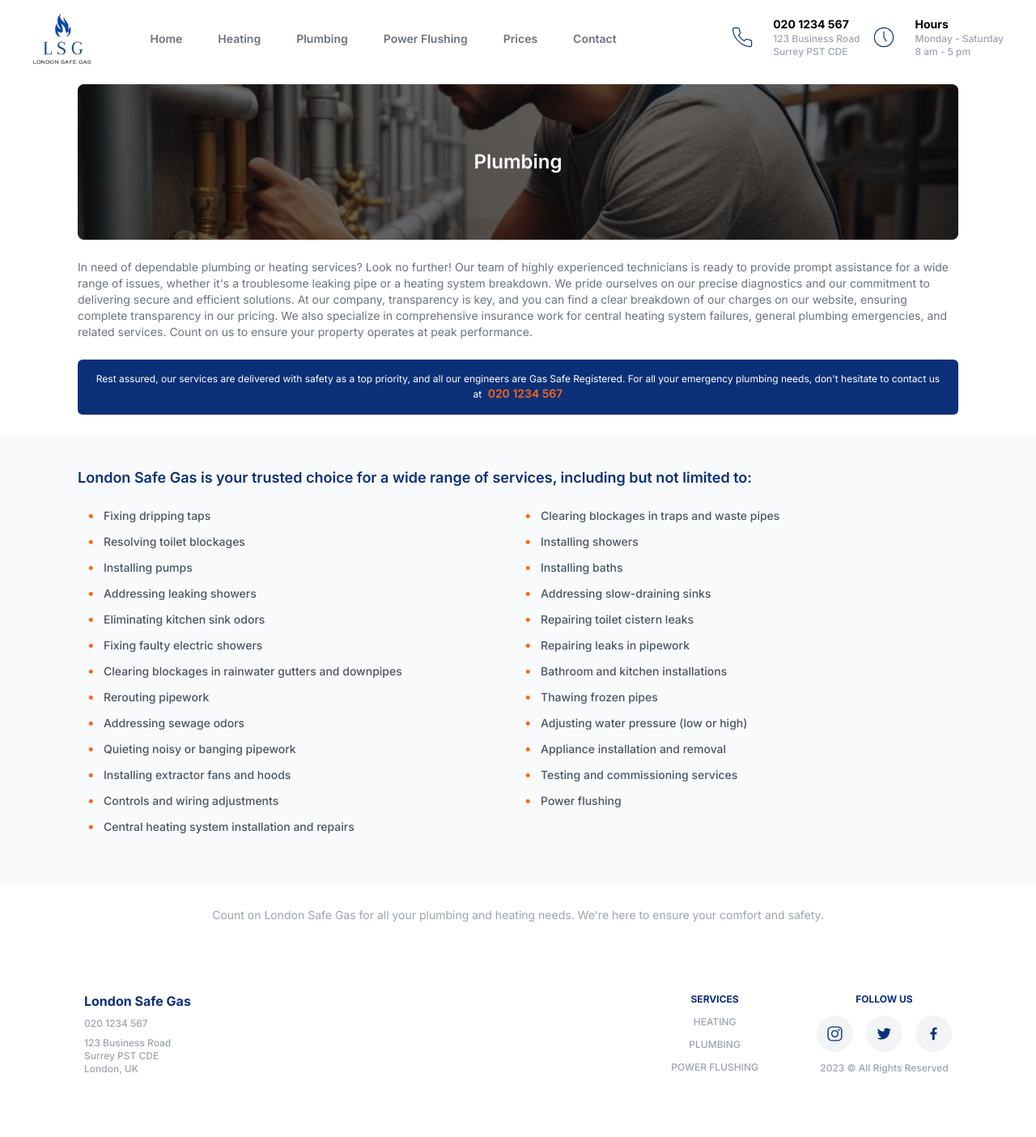
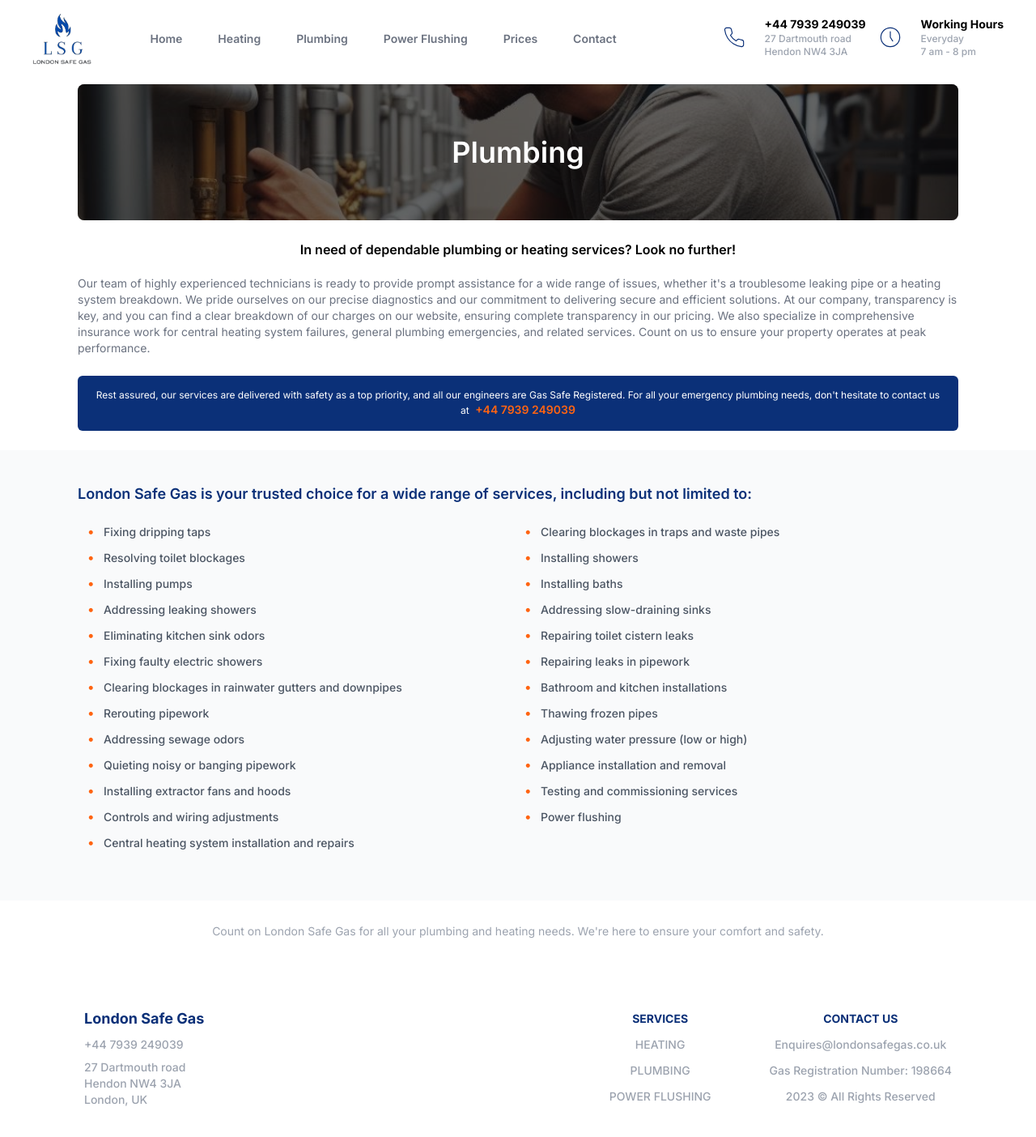
Before and after one commit to minhazk/London-Safe-Gas, a Next.js app: page /plumbing in a window 1280 px wide. Shown: the top 1404 px of the page at 81% size. Built offline with nearby package versions, Linux system fonts and the light colour scheme.

Commit message:
data  and layout changes

```diff
--- a/src/app/contact/page.tsx
+++ b/src/app/contact/page.tsx
@@ -1,4 +1,5 @@
 import { ContactForm } from '@/components/ContactForm';
+import { contactNumber } from '@/data';
 import { Navbar } from '@/layout/Navbar';
 
 export default function Pricing() {
@@ -6,12 +7,14 @@
         <>
             <Navbar />
 
-            <section className='mt-5 mb-12 grid gap-7 lg:grid-cols-2'>
+            <section className='mt-5 mb-12 grid gap-7 md:grid-cols-2'>
                 <div className='lg:py-10'>
-                    <h1 className='uppercase font-bold'>Contact Us</h1>
-                    <p className='text-gray-500 text-sm mt-1'>We are located in the Hendon region</p>
+                    <h1 className='text-sm md:text-base uppercase font-bold'>Contact Us</h1>
+                    <p className='text-gray-500 text-xs md:text-sm mt-1'>We are located in the Hendon region</p>
 
-                    <h2 className='text-primary font-bold text-2xl md:text-3xl my-4'>London Safe Gas</h2>
+                    <h2 className='text-primary font-bold text-2xl lg:text-3xl mt-4'>London Safe Gas</h2>
+
+                    <p className='text-md my-2 text-secondary font-semibold'>{contactNumber}</p>
 
                     <p className='text-sm text-gray-500'>
                         123 Business Road
@@ -26,7 +29,7 @@
 
                 <div className='rounded-lg overflow-hidden'>
                     <iframe
-                        src='https://www.google.com/maps/embed?pb=!1m18!1m12!1m3!1d2483.546467503302!2d-0.1220941230902424!3d51.50318971101058!2m3!1f0!2f0!3f0!3m2!1i1024!2i768!4f13.1!3m3!1m2!1s0x487604b900d26973%3A0x4291f3172409ea92!2slastminute.com%20London%20Eye!5e0!3m2!1sen!2suk!4v1697408165703!5m2!1sen!2suk'
+                        src='https://www.google.com/maps/embed?pb=!1m18!1m12!1m3!1d9916.420290549459!2d-0.2409548214964782!3d51.58463763223734!2m3!1f0!2f0!3f0!3m2!1i1024!2i768!4f13.1!3m3!1m2!1s0x487610c5529a0749%3A0xcdff3537b6aa4a45!2sHendon%2C%20London!5e0!3m2!1sen!2suk!4v1697710824360!5m2!1sen!2suk'
                         width='600'
                         height='350'
                         loading='lazy'
--- a/src/app/plumbing/page.tsx
+++ b/src/app/plumbing/page.tsx
@@ -12,12 +12,12 @@
             <ImageHeader title='Plumbing' image={Plumbing} />
 
             <section>
+                <p className='font-semibold text-sm md:text-base mb-5 text-center'>In need of dependable plumbing or heating services? Look no further!</p>
                 <p className='paragraph'>
-                    In need of dependable plumbing or heating services? Look no further! Our team of highly experienced technicians is ready to provide prompt assistance for a wide range of issues,
-                    whether it&apos;s a troublesome leaking pipe or a heating system breakdown. We pride ourselves on our precise diagnostics and our commitment to delivering secure and efficient
-                    solutions. At our company, transparency is key, and you can find a clear breakdown of our charges on our website, ensuring complete transparency in our pricing. We also specialize
-                    in comprehensive insurance work for central heating system failures, general plumbing emergencies, and related services. Count on us to ensure your property operates at peak
-                    performance.
+                    Our team of highly experienced technicians is ready to provide prompt assistance for a wide range of issues, whether it&apos;s a troublesome leaking pipe or a heating system
+                    breakdown. We pride ourselves on our precise diagnostics and our commitment to delivering secure and efficient solutions. At our company, transparency is key, and you can find a
+                    clear breakdown of our charges on our website, ensuring complete transparency in our pricing. We also specialize in comprehensive insurance work for central heating system
+                    failures, general plumbing emergencies, and related services. Count on us to ensure your property operates at peak performance.
                 </p>
                 <p className='text-white text-xs my-6 bg-primary p-4 rounded-md text-center'>
                     Rest assured, our services are delivered with safety as a top priority, and all our engineers are Gas Safe Registered. For all your emergency plumbing needs, don&apos;t hesitate to
--- a/src/app/pricing/page.tsx
+++ b/src/app/pricing/page.tsx
@@ -75,8 +75,8 @@
                 </p>
                 <div className='col-span-full border-t border-primary/20 h-px rounded w-5/6 mx-auto' />
                 <div className='col-span-full md:col-span-1 mb-3 mt-8 md:my-6'>
-                    <div className='bg-primary text-white text-md py-1 px-3 rounded w-fit mx-auto'>Domestic</div>
-                    <p className='text-gray-500 font-medium text-sm mt-3 md:mt-2'>Monday - Friday</p>
+                    <div className='bg-primary text-white text-md py-1 px-3 rounded w-fit mx-auto'>Weekend</div>
+                    <p className='text-gray-500 font-medium text-sm mt-3 md:mt-2'>Saturday - Sunday</p>
                 </div>
                 <p className='font-bold text-md md:hidden'>8 AM - 8 PM</p>
                 <p className='font-bold text-md md:hidden'>8 PM - 12 PM</p>
--- a/src/components/ImageHeader.tsx
+++ b/src/components/ImageHeader.tsx
@@ -7,11 +7,11 @@
 
 export function ImageHeader({ image, title }: ImageHeaderProps) {
     return (
-        <div className='section-width relative py-12 xl:py-20 mt-5 lg:mt-2 mb-6 rounded-lg overflow-hidden bg-black/60'>
+        <div className='section-width relative py-10 md:py-12 xl:py-16 mt-5 lg:mt-2 mb-6 rounded-lg overflow-hidden bg-black/60'>
             <div className='absolute inset-0 -z-10'>
                 <Image src={image} alt='Plumber repairing pipes' className='h-full w-full object-cover' />
             </div>
-            <h1 className='text-2xl font-semibold text-white text-center'>{title}</h1>
+            <h1 className='text-2xl md:text-4xl font-semibold text-white text-center'>{title}</h1>
         </div>
     );
 }
--- a/src/data.tsx
+++ b/src/data.tsx
@@ -5,35 +5,20 @@
 import Credit from '@/assets/card-payment.jpg';
 import Bank from '@/assets/bank-transfer.jpg';
 import { CalendarCheck, BadgePoundSterling, TimerReset, HeartHandshake } from 'lucide-react';
-import { RxInstagramLogo } from 'react-icons/rx';
-import { BiLogoFacebook, BiLogoTwitter } from 'react-icons/bi';
 
 // company info
 
-export const contactNumber = '020 1234 567';
+export const contactNumber = '+44 7939 249039';
+export const contactEmail = 'Enquires@londonsafegas.co.uk';
 export const address = {
-    road: '123 Business Road',
-    region: 'Surrey PST CDE',
+    road: '27 Dartmouth road',
+    region: 'Hendon NW4 3JA',
 };
-
-// social links
-export const socialLinks = [
-    {
-        name: 'Instagram',
-        Icon: RxInstagramLogo,
-        link: '/',
-    },
-    {
-        name: 'Twitter',
-        Icon: BiLogoTwitter,
-        link: '/',
-    },
-    {
-        name: 'Facebook',
-        Icon: BiLogoFacebook,
-        link: '/',
-    },
-];
+export const gasRegNumber = '198664';
+export const workingHours = {
+    days: 'Everyday',
+    times: '7 am - 8 pm',
+};
 
 /// home page
 export const sellingPointCards = [
@@ -208,8 +193,7 @@
     {
         title: 'No Shows:',
         description: [
-            'If there is a no',
-            'show, the engineer will wait at the property for 30 minutes from the booking time. If no contact is made during this period, the booking will be considered canceled, and no refund will be issued.',
+            'If there is a no show, the engineer will wait at the property for 30 minutes from the booking time. If no contact is made during this period, the booking will be considered canceled, and no refund will be issued.',
         ],
     },
     {
@@ -271,7 +255,7 @@
         },
     },
     {
-        title: 'Domestic Gas and heating ',
+        title: 'Standard Gas and heating ',
         subtitle: 'gas/heating rates/ blocked secondary drains (per hour ex VAT)',
         domestic: {
             day: 90,
--- a/src/layout/Footer.tsx
+++ b/src/layout/Footer.tsx
@@ -1,43 +1,39 @@
-import { address, contactNumber, socialLinks } from '@/data';
+import { address, contactEmail, contactNumber, gasRegNumber } from '@/data';
 import Link from 'next/link';
 
 export function Footer() {
     return (
-        <footer className='mb-16 mt-16 px-10 grid justify-center text-left grid-cols-2 md:grid-cols-[1fr_auto_auto] gap-8 items-center md:w-[90vw] max-w-[1360px] mx-auto'>
+        <footer className='mb-16 mt-16 px-10 grid justify-center text-left grid-cols-2 md:grid-cols-[1fr_auto_auto] gap-8 items-center md:w-[90vw] max-w-[1360px] mx-auto text-xs lg:text-sm'>
             <div>
-                <p className='text-primary font-bold text-md'>London Safe Gas</p>
-                <p className='text-gray-400 font-medium text-xs my-2'>{contactNumber}</p>
-                <p className='text-gray-400 font-medium text-xs'>
+                <p className='text-primary font-bold text-lg'>London Safe Gas</p>
+                <p className='text-gray-400 font-medium my-2'>{contactNumber}</p>
+                <p className='text-gray-400 font-medium'>
                     {address.road}
                     <br />
                     {address.region}
                 </p>
-                <p className='text-gray-400 font-medium text-xs'>London, UK</p>
+                <p className='text-gray-400 font-medium'>London, UK</p>
             </div>
 
-            <div className='uppercase flex flex-col gap-3 md:mr-5 lg:mr-10 text-center mt-2 md:mt-0'>
-                <p className='text-primary font-bold text-xs'>Services</p>
-                <Link href='heating' className='text-gray-400 font-medium text-xs'>
+            <div className='uppercase flex flex-col gap-3 md:mr-5 lg:mr-10 text-center mt-2 md:mt-0 text-xs lg:text-sm'>
+                <p className='text-primary font-bold'>Services</p>
+                <Link href='heating' className='text-gray-400 font-medium'>
                     Heating
                 </Link>
-                <Link href='plumbing' className='text-gray-400 font-medium text-xs'>
+                <Link href='plumbing' className='text-gray-400 font-medium'>
                     Plumbing
                 </Link>
-                <Link href='power-flushing' className='text-gray-400 font-medium text-xs'>
+                <Link href='power-flushing' className='text-gray-400 font-medium'>
                     Power Flushing
                 </Link>
             </div>
 
-            <div className='flex flex-col items-center gap-3 col-span-full md:col-span-1'>
-                <p className='text-primary font-bold text-xs uppercase'>Follow Us</p>
-                <div className='flex gap-4 items-center'>
-                    {socialLinks.map(({ name, Icon, link }) => (
-                        <a key={name} href={link} className='rounded-full bg-gray-100 text-primary p-3 hover:bg-primary hover:text-white transition-colors' target='_blank' rel='noreferrer'>
-                            <Icon size={21} />
-                        </a>
-                    ))}
-                </div>
-                <p className='text-gray-400 font-medium text-xs'>{new Date().getFullYear()} © All Rights Reserved</p>
+            <div className='flex flex-col items-center gap-3 col-span-full md:col-span-1 text-gray-400 text-xs lg:text-sm'>
+                <p className='text-primary font-bold uppercase'>Contact Us</p>
+
+                <p className='font-medium'>{contactEmail}</p>
+                <p className='font-medium'>Gas Registration Number: {gasRegNumber}</p>
+                <p className='font-medium'>{new Date().getFullYear()} © All Rights Reserved</p>
             </div>
         </footer>
     );
--- a/src/layout/Navbar.tsx
+++ b/src/layout/Navbar.tsx
@@ -6,7 +6,7 @@
 import Image from 'next/image';
 import Link from 'next/link';
 import { useEffect, useState } from 'react';
-import { address, contactNumber } from '@/data';
+import { address, contactNumber, workingHours } from '@/data';
 
 const pagesLinks = [
     {
@@ -66,10 +66,11 @@
                 <div className='flex items-center gap-6 w-full'>
                     <Clock5 className={transparent ? 'text-secondary' : 'text-primary'} size={28} strokeWidth={1} />
                     <div>
-                        <p className='font-bold text-sm'>Hours</p>
+                        <p className='font-bold text-sm'>Working Hours</p>
                         <p className={`${transparent ? 'text-gray-300/80' : 'text-gray-400'} font-medium text-xs`}>
-                            Monday - Saturday
-                            <br />8 am - 5 pm
+                            {workingHours.days}
+                            <br />
+                            {workingHours.times}
                         </p>
                     </div>
                 </div>
```
Also changed, not shown: src/app/page.tsx (+9 -10 lines), src/app/power-flushing/page.tsx (+18 -11 lines), src/assets/magnaclean professional.png (added).
